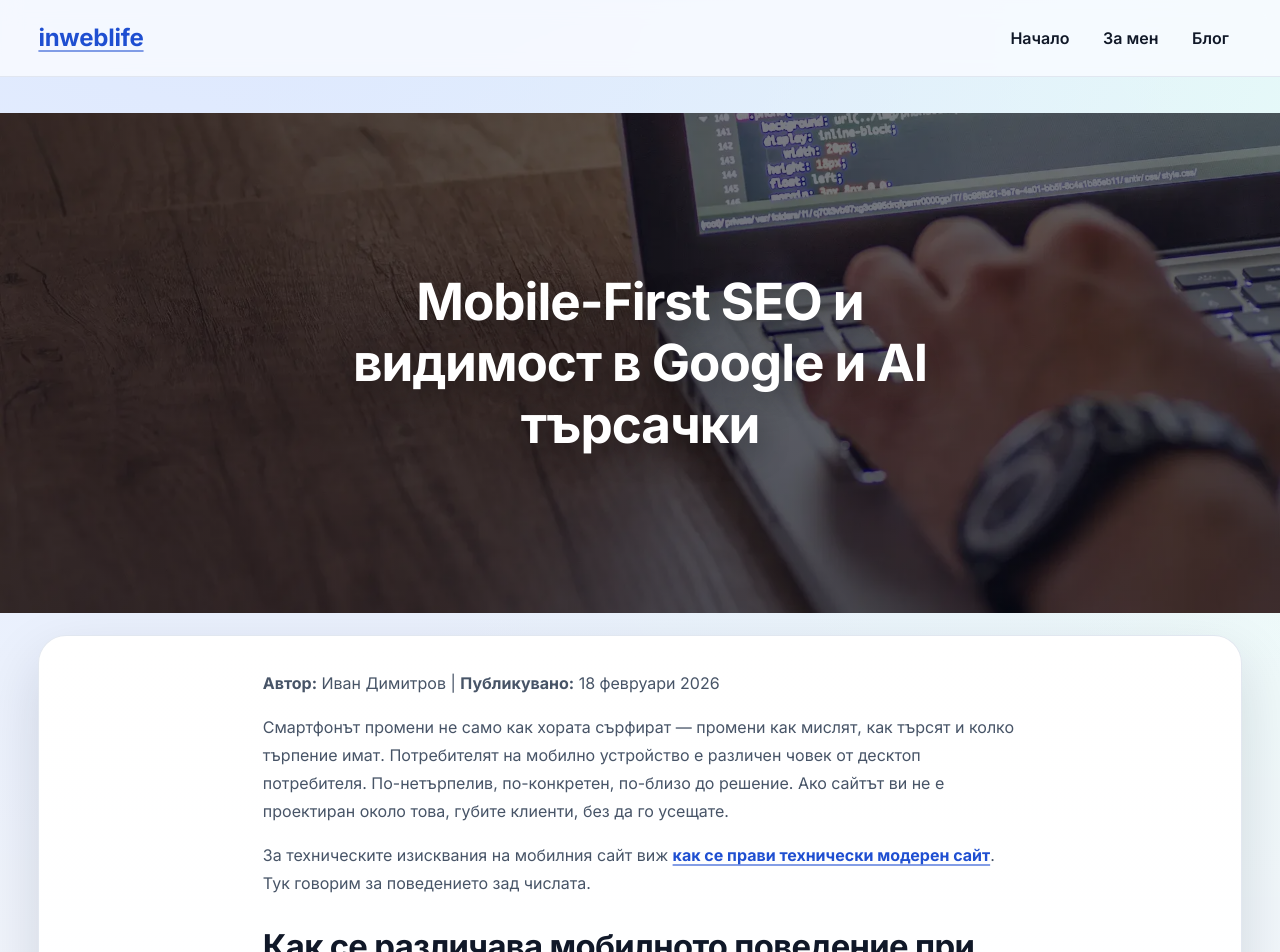
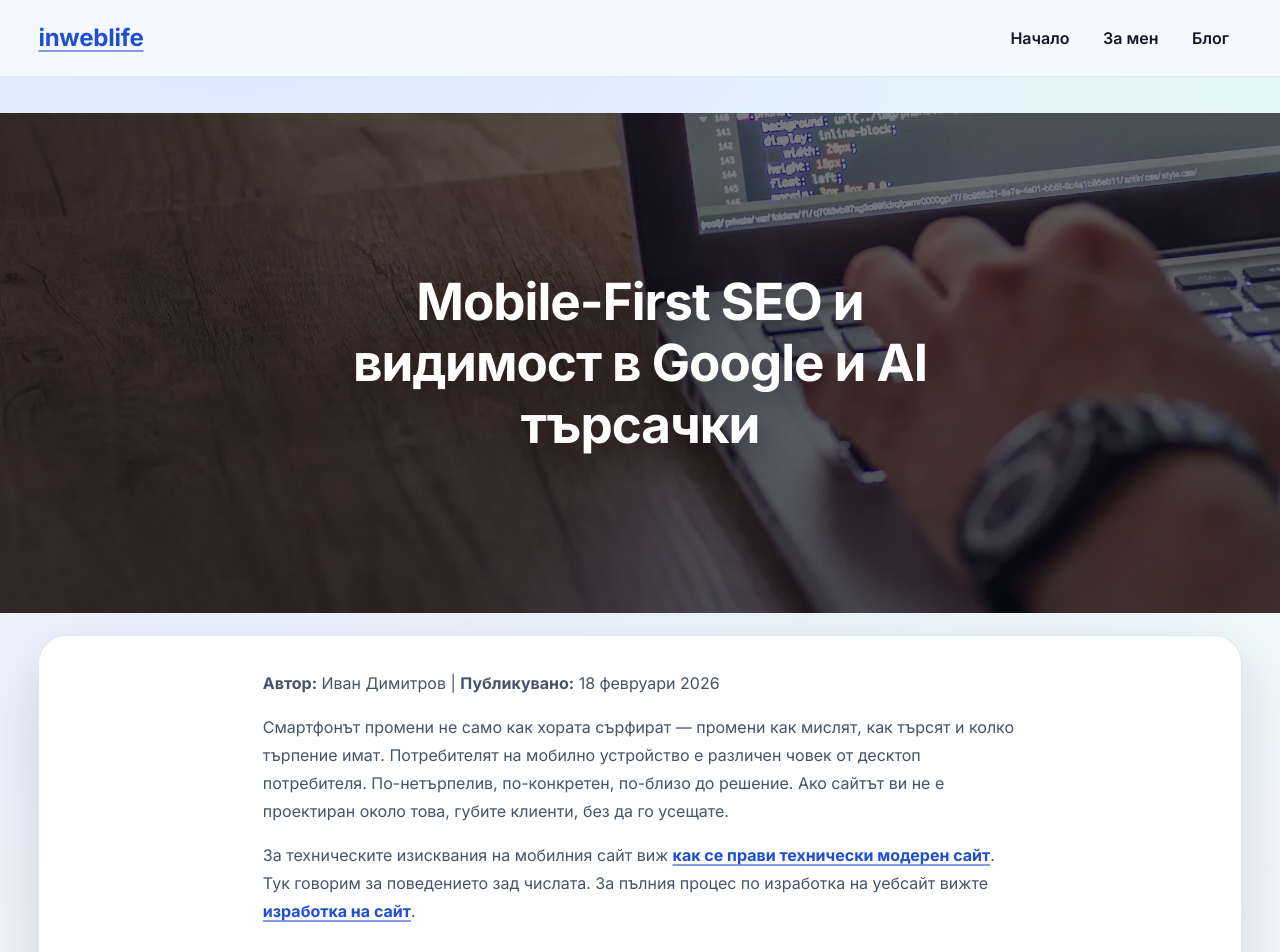
Before and after one commit to inweblife/inweblife, a Next.js app: page /seo-fashion in a window 1280 px wide. Shown: the top 952 px of the page. Built offline with nearby package versions, Linux system fonts and the light colour scheme; no server answers.

Commit message:
added links

```diff
--- a/pages/modern-site.js
+++ b/pages/modern-site.js
@@ -112,6 +112,10 @@ const ModernSite = () => {
               За основните стъпки преди изграждането виж{" "}
               <Link href="/how-to-make-site">
                 <strong>как се прави сайт</strong>
+              </Link>
+              . За пълния процес по изработка на уебсайт вижте{" "}
+              <Link href="/izrabotka-na-sait">
+                <strong>изработка на сайт</strong>
               </Link>
               .
             </p>
--- a/pages/powerful-site.js
+++ b/pages/powerful-site.js
@@ -108,6 +108,10 @@ const PowerfulSite = () => {
               . За реалните бюджети след изграждането виж{" "}
               <Link href="/website-and-google-ads">
                 <strong>изработка на сайт и реклама в Гугъл</strong>
+              </Link>
+              . За пълния процес по изработка на уебсайт вижте{" "}
+              <Link href="/izrabotka-na-sait">
+                <strong>изработка на сайт</strong>
               </Link>
               .
             </p>
--- a/pages/seo-fashion.js
+++ b/pages/seo-fashion.js
@@ -105,7 +105,12 @@ const SeoFashion = () => {
               <Link href="/modern-site">
                 <strong>как се прави технически модерен сайт</strong>
               </Link>
-              . Тук говорим за поведението зад числата.
+              . Тук говорим за поведението зад числата. За пълния процес по изработка на
+              уебсайт вижте{" "}
+              <Link href="/izrabotka-na-sait">
+                <strong>изработка на сайт</strong>
+              </Link>
+              .
             </p>
           </section>
 
--- a/pages/website-and-google-ads.js
+++ b/pages/website-and-google-ads.js
@@ -115,6 +115,11 @@ const WebsiteAndGoogleAds = () => {
               Вижте също: <Link href="/how-to-make-site"><strong>Как се прави сайт</strong></Link>,
               <Link href="/powerful-site"><strong> Създайте мощен сайт</strong></Link> и
               <Link href="/seo-fashion"><strong> В ерата на смартфоните</strong></Link> за допълнителна стратегия.
+              За подробно ръководство по изработка на уебсайт вижте{" "}
+              <Link href="/izrabotka-na-sait">
+                <strong>изработка на сайт</strong>
+              </Link>
+              .
             </p>
             <p>
               Изработката на уеб сайт не е някаква сложна и мистична задача. Базовият фирмен сайт
```
Also changed, not shown: pages/how-to-make-site.js (+7 -0 lines).
